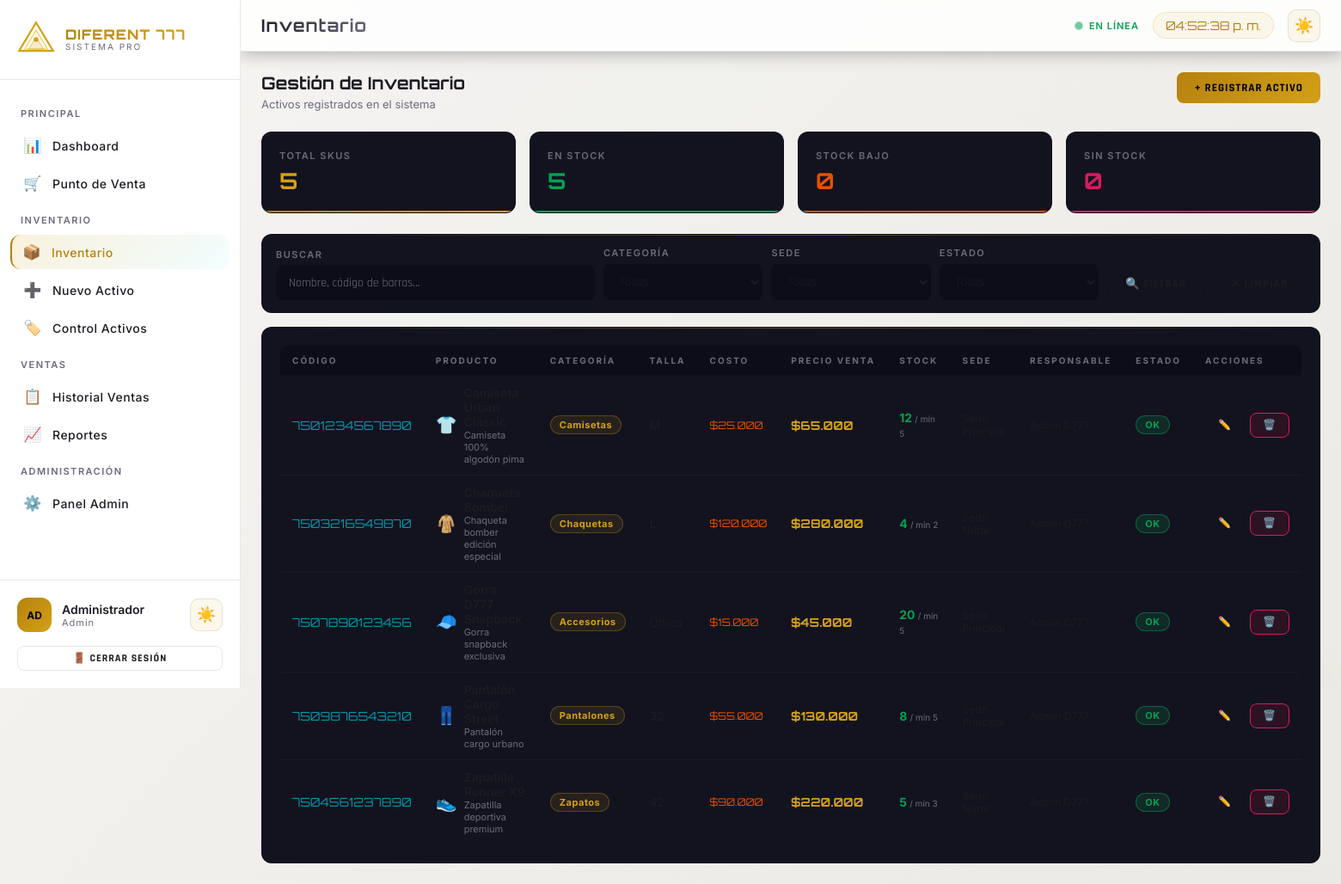
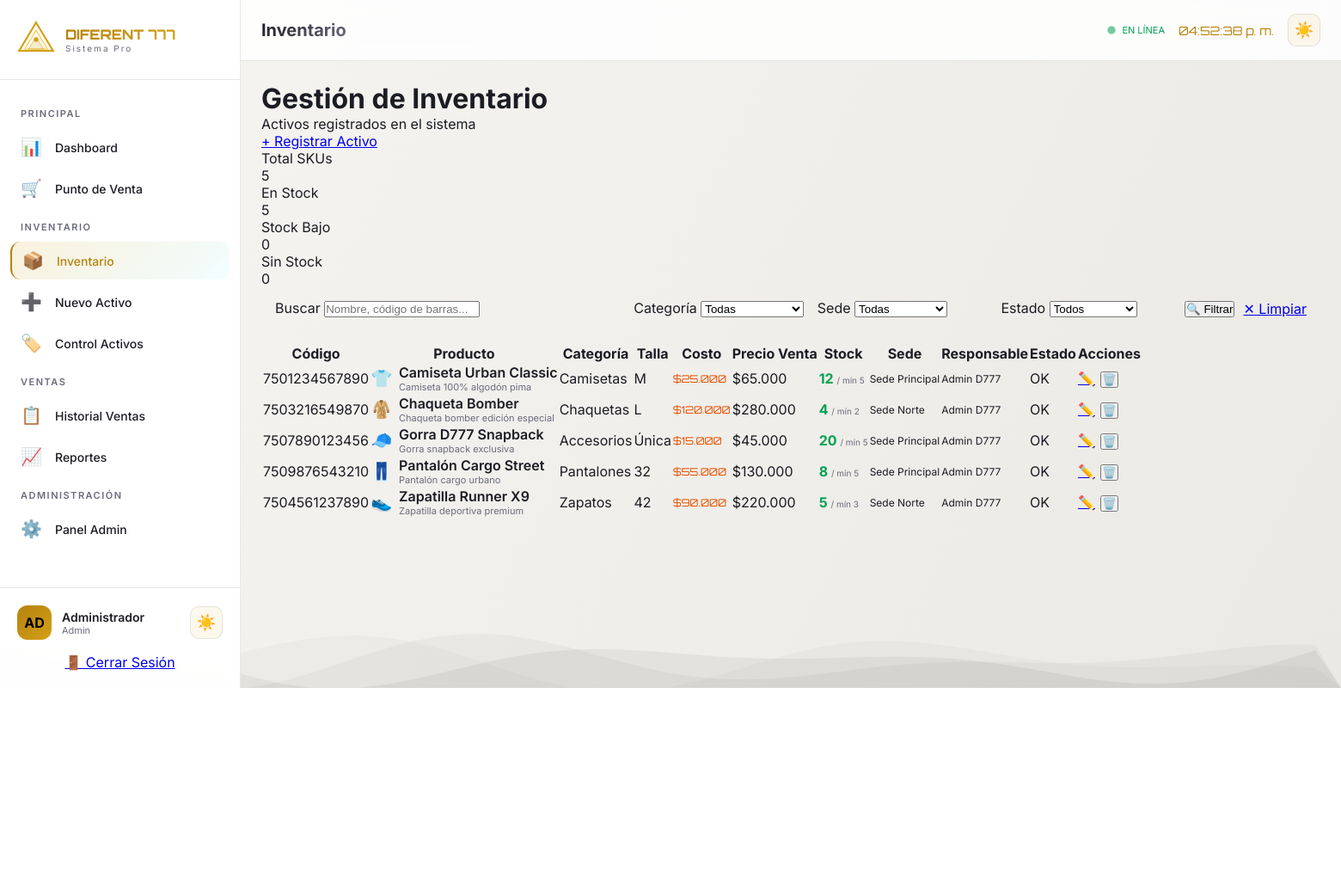
Before and after one commit to juliancamilos86-art/Diferent777, a Flask app: page /inventario in a window 1560 px wide. Shown: the whole page at 86% size. After the commit the page ends 800 px from the top, so only its background shows below. Run offline with Flask 3, Linux system fonts and the light colour scheme; a user stored in the database is signed in.

Commit message:
Update main.css

```diff
--- a/static/css/main.css
+++ b/static/css/main.css
@@ -1,247 +1,285 @@
-@import url('https://fonts.googleapis.com/css2?family=Orbitron:wght@400;700;900&family=Rajdhani:wght@300;400;500;600;700&display=swap');
+// ============================================================
+// DIFERENT 777 — MAIN JS
+// ============================================================
 
-:root {
-  --bg: #0a0a0f;
-  --deep: #0f0f1a;
-  --card: #13131f;
-  --card2: #161625;
-  --border: #1e1e35;
-  --gold: #d4a017;
-  --gold2: #f5c842;
-  --accent: #7c4dff;
-  --cyan: #00e5ff;
-  --green: #00e676;
-  --red: #ff1744;
-  --orange: #ff6d00;
-  --text: #e8e8f0;
-  --muted: #6b6b8a;
-  --sidebar-w: 240px;
+// ---------- TEMA (claro / oscuro) ----------
+// Única fuente de verdad para el tema. El <head> de base.html ya aplicó
+// el atributo data-theme antes del primer paint (evita parpadeo); aquí
+// solo conectamos los botones y mantenemos todo sincronizado.
+const ThemeManager = (function () {
+  const STORAGE_KEY = 'd777-theme';
+  const root = document.documentElement;
+
+  function getTheme() {
+    return root.getAttribute('data-theme') === 'light' ? 'light' : 'dark';
+  }
+
+  function reflectUI(theme) {
+    const icon = theme === 'light' ? '☀️' : '🌙';
+    document.querySelectorAll('[data-theme-icon]').forEach(el => { el.textContent = icon; });
+    document.querySelectorAll('[data-theme-toggle]').forEach(btn => {
+      btn.setAttribute('aria-pressed', String(theme === 'light'));
+    });
+  }
+
+  function setTheme(theme) {
+    root.setAttribute('data-theme', theme);
+    try { localStorage.setItem(STORAGE_KEY, theme); } catch (e) { /* no disponible */ }
+    reflectUI(theme);
+    document.dispatchEvent(new CustomEvent('themechange', { detail: { theme } }));
+  }
+
+  function toggle() {
+    setTheme(getTheme() === 'light' ? 'dark' : 'light');
+  }
+
+  function init() {
+    reflectUI(getTheme());
+    document.querySelectorAll('[data-theme-toggle]').forEach(btn => {
+      btn.addEventListener('click', toggle);
+    });
+    try {
+      window.matchMedia('(prefers-color-scheme: light)').addEventListener('change', (e) => {
+        if (!localStorage.getItem(STORAGE_KEY)) setTheme(e.matches ? 'light' : 'dark');
+      });
+    } catch (e) { /* navegador antiguo */ }
+  }
+
+  return { getTheme, setTheme, toggle, init };
+})();
+
+// ---------- CLOCK ----------
+function updateClock() {
+  const el = document.getElementById('clock');
+  if (el) el.textContent = new Date().toLocaleTimeString('es-CO', { hour: '2-digit', minute: '2-digit', second: '2-digit' });
 }
 
-* { margin: 0; padding: 0; box-sizing: border-box; }
+// ---------- FRACTAL CANVAS (fondo animado, sensible al tema) ----------
+function initFractal() {
+  const canvas = document.getElementById('fractalCanvas');
+  if (!canvas) return;
+  const ctx = canvas.getContext('2d');
+  const reducedMotionQuery = window.matchMedia('(prefers-reduced-motion: reduce)');
+  let rafId = null;
 
-body {
-  font-family: 'Rajdhani', sans-serif;
-  background: var(--bg);
-  color: var(--text);
-  min-height: 100vh;
-  font-size: 15px;
+  function resize() {
+    canvas.width = window.innerWidth;
+    canvas.height = window.innerHeight;
+  }
+
+  function cssVar(name, fallback) {
+    const v = getComputedStyle(document.documentElement).getPropertyValue(name).trim();
+    return v || fallback;
+  }
+
+  function hexToRgb(hex) {
+    hex = hex.replace('#', '').trim();
+    if (hex.length === 3) hex = hex.split('').map(c => c + c).join('');
+    const num = parseInt(hex, 16);
+    if (Number.isNaN(num)) return '212,160,23';
+    return `${(num >> 16) & 255},${(num >> 8) & 255},${num & 255}`;
+  }
+
+  function palette() {
+    const isLight = ThemeManager.getTheme() === 'light';
+    return {
+      from: cssVar('--bg-dark', isLight ? '#f6f5f2' : '#0a0a0f'),
+      to: cssVar('--bg-darker', isLight ? '#ebe9e4' : '#050508'),
+      gold: hexToRgb(cssVar('--gold', '#d4a017')),
+      purple: hexToRgb(cssVar('--purple', '#bb86fc')),
+      waveOpacity: isLight ? 0.05 : 0.02,
+      fractalOpacity: isLight ? 0.16 : 0.1,
+      kochOpacity: isLight ? 0.12 : 0.07
+    };
+  }
+
+  function sierpinski(x, y, size, depth, rgb, baseAlpha) {
+    if (depth <= 0 || size < 6) return;
+    const h = size * (Math.sqrt(3) / 2);
+    ctx.beginPath();
+    ctx.moveTo(x, y - h * 2 / 3);
+    ctx.lineTo(x - size / 2, y + h / 3);
+    ctx.lineTo(x + size / 2, y + h / 3);
+    ctx.closePath();
+    ctx.strokeStyle = `rgba(${rgb},${baseAlpha * (depth / 5)})`;
+    ctx.lineWidth = 0.5;
+    ctx.stroke();
+    sierpinski(x, y - h * 2 / 3, size / 2, depth - 1, rgb, baseAlpha);
+    sierpinski(x - size / 4, y + h / 6, size / 2, depth - 1, rgb, baseAlpha);
+    sierpinski(x + size / 4, y + h / 6, size / 2, depth - 1, rgb, baseAlpha);
+  }
+
+  function kochSegment(x1, y1, x2, y2, depth, rgb, alpha) {
+    if (depth <= 0) {
+      ctx.beginPath();
+      ctx.moveTo(x1, y1);
+      ctx.lineTo(x2, y2);
+      ctx.strokeStyle = `rgba(${rgb},${alpha})`;
+      ctx.lineWidth = 0.3;
+      ctx.stroke();
+      return;
+    }
+    const dx = (x2 - x1) / 3, dy = (y2 - y1) / 3;
+    const ax = x1 + dx, ay = y1 + dy, bx = x2 - dx, by = y2 - dy;
+    const mx = (x1 + x2) / 2 - Math.sqrt(3) * (y2 - y1) / 6;
+    const my = (y1 + y2) / 2 + Math.sqrt(3) * (x2 - x1) / 6;
+    kochSegment(x1, y1, ax, ay, depth - 1, rgb, alpha);
+    kochSegment(ax, ay, mx, my, depth - 1, rgb, alpha);
+    kochSegment(mx, my, bx, by, depth - 1, rgb, alpha);
+    kochSegment(bx, by, x2, y2, depth - 1, rgb, alpha);
+  }
+
+  function drawWaves(pal, time) {
+    for (let i = 0; i < 3; i++) {
+      ctx.beginPath();
+      for (let x = 0; x < canvas.width; x += 30) {
+        const y = canvas.height - 30 + Math.sin(x * 0.008 + time + i * 2) * 20 + Math.cos(x * 0.012 - time + i) * 15;
+        if (x === 0) ctx.moveTo(x, y); else ctx.lineTo(x, y);
+      }
+      ctx.lineTo(canvas.width, canvas.height);
+      ctx.lineTo(0, canvas.height);
+      ctx.fillStyle = `rgba(${pal.gold},${Math.max(pal.waveOpacity - i * 0.006, 0)})`;
+      ctx.fill();
+    }
+  }
+
+  function drawFractals(pal) {
+    const W = canvas.width, H = canvas.height;
+    sierpinski(W * 0.15, H * 0.35, 350, 5, pal.gold, pal.fractalOpacity);
+    sierpinski(W * 0.82, H * 0.25, 280, 4, pal.gold, pal.fractalOpacity);
+    sierpinski(W * 0.5, H * 0.78, 300, 4, pal.gold, pal.fractalOpacity);
+    kochSegment(0, H * 0.5, W * 0.35, H * 0.5, 3, pal.purple, pal.kochOpacity);
+    kochSegment(W * 0.65, H * 0.1, W, H * 0.65, 3, pal.purple, pal.kochOpacity);
+  }
+
+  function paint() {
+    const pal = palette();
+    const gradient = ctx.createLinearGradient(0, 0, canvas.width, canvas.height);
+    gradient.addColorStop(0, pal.from);
+    gradient.addColorStop(1, pal.to);
+    ctx.fillStyle = gradient;
+    ctx.fillRect(0, 0, canvas.width, canvas.height);
+
+    drawWaves(pal, Date.now() / 3000);
+    drawFractals(pal);
+  }
+
+  function loop() {
+    paint();
+    if (!reducedMotionQuery.matches) {
+      rafId = requestAnimationFrame(loop);
+    }
+  }
+
+  function start() {
+    if (rafId) cancelAnimationFrame(rafId);
+    loop();
+  }
+
+  resize();
+  start();
+
+  window.addEventListener('resize', () => { resize(); if (reducedMotionQuery.matches) paint(); });
+  document.addEventListener('themechange', () => { if (reducedMotionQuery.matches) paint(); });
+  reducedMotionQuery.addEventListener?.('change', start);
 }
 
-/* SCROLLBAR */
-::-webkit-scrollbar { width: 5px; height: 5px; }
-::-webkit-scrollbar-track { background: var(--deep); }
-::-webkit-scrollbar-thumb { background: var(--border); border-radius: 3px; }
-::-webkit-scrollbar-thumb:hover { background: var(--muted); }
-
-/* LAYOUT */
-.app-wrapper { display: flex; min-height: 100vh; }
-
-/* SIDEBAR */
-.sidebar {
-  width: var(--sidebar-w); background: var(--deep);
-  border-right: 1px solid var(--border);
-  display: flex; flex-direction: column;
-  position: fixed; top: 0; left: 0; bottom: 0;
-  z-index: 100; overflow-y: auto;
+// ---------- TOAST ----------
+function showToast(msg, type = 'success') {
+  const icons = { success: '✓', error: '✕', info: 'ℹ' };
+  const container = document.getElementById('toastContainer') || (() => {
+    const d = document.createElement('div');
+    d.id = 'toastContainer';
+    d.className = 'toast-container';
+    document.body.appendChild(d);
+    return d;
+  })();
+  const toast = document.createElement('div');
+  toast.className = `toast ${type}`;
+  toast.innerHTML = `<span>${icons[type] || '•'}</span><span>${msg}</span>`;
+  container.appendChild(toast);
+  setTimeout(() => toast.remove(), 3500);
 }
 
-.sidebar-logo {
-  padding: 20px 16px;
-  border-bottom: 1px solid var(--border);
-  display: flex; align-items: center; gap: 12px;
-}
-.logo-icon { width: 38px; height: 38px; flex-shrink: 0; }
-.logo-brand { font-family: 'Orbitron', monospace; font-size: 15px; font-weight: 900; color: var(--gold); letter-spacing: 1px; line-height: 1; }
-.logo-sub { font-size: 10px; color: var(--muted); letter-spacing: 2px; text-transform: uppercase; }
-
-.sidebar-nav { flex: 1; padding: 12px 0; }
-
-.nav-section { padding: 8px 16px 4px; font-size: 10px; color: var(--muted); letter-spacing: 2px; text-transform: uppercase; font-weight: 700; }
-
-.nav-item {
-  display: flex; align-items: center; gap: 10px;
-  padding: 11px 16px; color: var(--muted);
-  text-decoration: none; font-size: 14px; font-weight: 600;
-  letter-spacing: 0.5px; transition: all 0.15s;
-  border-left: 3px solid transparent;
-  position: relative;
-}
-.nav-item:hover { color: var(--text); background: rgba(255,255,255,0.03); }
-.nav-item.active { color: var(--gold); background: rgba(212,160,23,0.07); border-left-color: var(--gold); }
-.nav-item .nav-icon { font-size: 17px; width: 22px; text-align: center; }
-.nav-badge { margin-left: auto; background: var(--red); color: #fff; border-radius: 10px; padding: 1px 7px; font-size: 10px; font-weight: 700; }
-
-.sidebar-footer {
-  padding: 16px; border-top: 1px solid var(--border);
-  font-size: 12px; color: var(--muted);
-}
-.sidebar-user { display: flex; align-items: center; gap: 10px; }
-.sidebar-avatar { width: 32px; height: 32px; border-radius: 50%; background: linear-gradient(135deg, var(--accent), var(--gold)); display: flex; align-items: center; justify-content: center; font-size: 12px; font-weight: 700; color: #fff; flex-shrink: 0; }
-.sidebar-user-info .name { font-weight: 600; font-size: 13px; color: var(--text); }
-.sidebar-user-info .role { font-size: 11px; color: var(--muted); text-transform: uppercase; letter-spacing: 1px; }
-
-/* MAIN */
-.main-content {
-  margin-left: var(--sidebar-w);
-  flex: 1; display: flex; flex-direction: column; min-height: 100vh;
+// ---------- CONFIRM DELETE ----------
+function confirmAction(msg, formId) {
+  if (confirm(msg)) {
+    const form = document.getElementById(formId);
+    if (form) form.submit();
+  }
 }
 
-/* TOPBAR */
-.topbar {
-  height: 60px; background: var(--deep);
-  border-bottom: 1px solid var(--border);
-  display: flex; align-items: center; padding: 0 24px;
-  justify-content: space-between; position: sticky; top: 0; z-index: 50;
-  box-shadow: 0 2px 20px rgba(0,0,0,0.3);
-}
-.topbar-title { font-family: 'Orbitron', monospace; font-size: 14px; font-weight: 700; color: var(--text); letter-spacing: 1px; }
-.topbar-right { display: flex; align-items: center; gap: 16px; }
-.topbar-clock { font-family: 'Orbitron', monospace; font-size: 14px; color: var(--gold); background: rgba(212,160,23,0.08); padding: 6px 14px; border-radius: 20px; border: 1px solid rgba(212,160,23,0.2); }
-.topbar-status { display: flex; align-items: center; gap: 6px; font-size: 12px; color: var(--green); font-weight: 600; letter-spacing: 1px; }
-.status-dot { width: 7px; height: 7px; border-radius: 50%; background: var(--green); animation: pulse 2s infinite; }
-@keyframes pulse { 0%,100%{opacity:1;transform:scale(1);} 50%{opacity:0.5;transform:scale(0.8);} }
-
-.page-content { flex: 1; padding: 24px; }
-
-/* PAGE HEADER */
-.page-header { margin-bottom: 24px; display: flex; align-items: flex-start; justify-content: space-between; flex-wrap: wrap; gap: 12px; }
-.page-header-left h1 { font-family: 'Orbitron', monospace; font-size: 20px; font-weight: 700; color: var(--text); margin-bottom: 4px; }
-.page-header-left p { font-size: 13px; color: var(--muted); }
-
-/* CARDS */
-.card {
-  background: var(--card); border: 1px solid var(--border);
-  border-radius: 12px; padding: 20px; position: relative; overflow: hidden;
-}
-.card::before {
-  content: ''; position: absolute; top: 0; left: 0; right: 0; height: 1px;
-  background: linear-gradient(90deg, transparent, rgba(212,160,23,0.4), transparent);
-}
-.card-header { display: flex; align-items: center; justify-content: space-between; margin-bottom: 16px; }
-.card-title { font-family: 'Orbitron', monospace; font-size: 11px; font-weight: 700; color: var(--muted); letter-spacing: 2px; text-transform: uppercase; }
-
-/* STAT CARDS */
-.stat-card {
-  background: var(--card); border: 1px solid var(--border);
-  border-radius: 12px; padding: 20px 20px 16px;
-  position: relative; overflow: hidden;
-}
-.stat-card::after { content: ''; position: absolute; bottom: 0; left: 0; right: 0; height: 2px; }
-.stat-card.gold::after { background: linear-gradient(90deg, var(--gold), var(--gold2)); }
-.stat-card.cyan::after { background: linear-gradient(90deg, var(--cyan), var(--accent)); }
-.stat-card.green::after { background: var(--green); }
-.stat-card.red::after { background: var(--red); }
-.stat-card.orange::after { background: var(--orange); }
-.stat-card.purple::after { background: linear-gradient(90deg, var(--accent), #aa00ff); }
-
-.stat-label { font-size: 11px; color: var(--muted); letter-spacing: 1.5px; text-transform: uppercase; font-weight: 600; margin-bottom: 8px; }
-.stat-value { font-family: 'Orbitron', monospace; font-size: 26px; font-weight: 700; line-height: 1.1; margin-bottom: 6px; }
-.stat-value.gold { color: var(--gold2); }
-.stat-value.cyan { color: var(--cyan); }
-.stat-value.green { color: var(--green); }
-.stat-value.red { color: var(--red); }
-.stat-value.orange { color: var(--orange); }
-.stat-value.purple { color: #bb86fc; }
-.stat-sub { font-size: 12px; color: var(--muted); }
-.stat-change { display: inline-flex; align-items: center; gap: 4px; font-size: 11px; font-weight: 700; padding: 2px 8px; border-radius: 12px; margin-top: 4px; }
-.up { background: rgba(0,230,118,0.1); color: var(--green); }
-.down { background: rgba(255,23,68,0.1); color: var(--red); }
-
-/* GRIDS */
-.grid-2 { display: grid; grid-template-columns: 1fr 1fr; gap: 16px; }
-.grid-3 { display: grid; grid-template-columns: repeat(3,1fr); gap: 16px; }
-.grid-4 { display: grid; grid-template-columns: repeat(4,1fr); gap: 16px; }
-.grid-stats { display: grid; grid-template-columns: repeat(auto-fit, minmax(200px,1fr)); gap: 16px; margin-bottom: 24px; }
-
-/* BUTTONS */
-.btn {
-  display: inline-flex; align-items: center; gap: 8px;
-  padding: 10px 20px; border-radius: 8px; border: none;
-  cursor: pointer; font-family: 'Rajdhani', sans-serif;
-  font-size: 13px; font-weight: 700; letter-spacing: 1px;
-  text-transform: uppercase; transition: all 0.2s; text-decoration: none;
-}
-.btn-gold { background: linear-gradient(135deg, var(--gold), var(--gold2)); color: #000; }
-.btn-gold:hover { filter: brightness(1.1); transform: translateY(-1px); color: #000; }
-.btn-outline { background: transparent; border: 1px solid var(--border); color: var(--text); }
-.btn-outline:hover { border-color: var(--gold); color: var(--gold); }
-.btn-danger { background: rgba(255,23,68,0.1); border: 1px solid var(--red); color: var(--red); }
-.btn-danger:hover { background: rgba(255,23,68,0.2); }
-.btn-success { background: rgba(0,230,118,0.1); border: 1px solid var(--green); color: var(--green); }
-.btn-cyan { background: rgba(0,229,255,0.08); border: 1px solid var(--cyan); color: var(--cyan); }
-.btn-sm { padding: 6px 14px; font-size: 12px; }
-.btn-lg { padding: 14px 28px; font-size: 16px; }
-.btn-full { width: 100%; justify-content: center; }
-
-/* FORMS */
-.form-group { margin-bottom: 16px; }
-.form-label { display: block; font-size: 11px; color: var(--muted); letter-spacing: 1.5px; text-transform: uppercase; font-weight: 600; margin-bottom: 6px; }
-.form-control {
-  width: 100%; background: #0d0d1a; border: 1px solid var(--border);
-  color: var(--text); border-radius: 8px; padding: 10px 14px;
-  font-family: 'Rajdhani', sans-serif; font-size: 14px; transition: all 0.2s;
-}
-.form-control:focus { outline: none; border-color: var(--gold); box-shadow: 0 0 0 3px rgba(212,160,23,0.1); }
-.form-control::placeholder { color: var(--muted); }
-select.form-control { cursor: pointer; }
-textarea.form-control { resize: vertical; min-height: 80px; }
-
-/* TABLE */
-.table-wrap { overflow-x: auto; border-radius: 10px; border: 1px solid var(--border); }
-.table { width: 100%; border-collapse: collapse; min-width: 600px; }
-.table th { background: #0d0d1a; padding: 11px 14px; font-size: 10px; font-weight: 700; letter-spacing: 2px; text-transform: uppercase; color: var(--muted); text-align: left; border-bottom: 1px solid var(--border); white-space: nowrap; }
-.table td { padding: 11px 14px; font-size: 14px; border-bottom: 1px solid rgba(30,30,53,0.5); vertical-align: middle; }
-.table tr:last-child td { border-bottom: none; }
-.table tr:hover td { background: rgba(212,160,23,0.02); }
-.td-code { font-family: 'Orbitron', monospace; font-size: 11px; color: var(--cyan); }
-.td-price { font-family: 'Orbitron', monospace; font-weight: 700; color: var(--gold2); }
-.td-mono { font-family: 'Orbitron', monospace; font-size: 12px; }
-
-/* BADGES */
-.badge { display: inline-flex; align-items: center; gap: 4px; padding: 3px 10px; border-radius: 20px; font-size: 11px; font-weight: 700; letter-spacing: 0.5px; }
-.badge-ok { background: rgba(0,230,118,0.1); border: 1px solid rgba(0,230,118,0.3); color: var(--green); }
-.badge-low { background: rgba(255,109,0,0.1); border: 1px solid rgba(255,109,0,0.3); color: var(--orange); }
-.badge-out { background: rgba(255,23,68,0.1); border: 1px solid rgba(255,23,68,0.3); color: var(--red); }
-.badge-gold { background: rgba(212,160,23,0.1); border: 1px solid rgba(212,160,23,0.3); color: var(--gold2); }
-.badge-cyan { background: rgba(0,229,255,0.08); border: 1px solid rgba(0,229,255,0.2); color: var(--cyan); }
-.badge-purple { background: rgba(124,77,255,0.1); border: 1px solid rgba(124,77,255,0.3); color: #bb86fc; }
-.badge-muted { background: rgba(107,107,138,0.1); border: 1px solid var(--border); color: var(--muted); }
-
-/* ALERTS */
-.alert { padding: 12px 16px; border-radius: 8px; margin-bottom: 16px; font-size: 14px; font-weight: 500; display: flex; align-items: center; gap: 10px; }
-.alert-success { background: rgba(0,230,118,0.08); border: 1px solid rgba(0,230,118,0.3); color: var(--green); }
-.alert-error { background: rgba(255,23,68,0.08); border: 1px solid rgba(255,23,68,0.3); color: var(--red); }
-.alert-info { background: rgba(0,229,255,0.06); border: 1px solid rgba(0,229,255,0.2); color: var(--cyan); }
-
-/* FILTERS */
-.filter-row { display: flex; gap: 8px; flex-wrap: wrap; align-items: center; margin-bottom: 16px; }
-.filter-chip { padding: 6px 16px; border-radius: 20px; border: 1px solid var(--border); background: transparent; color: var(--muted); font-family: 'Rajdhani', sans-serif; font-size: 13px; font-weight: 600; cursor: pointer; transition: all 0.15s; }
-.filter-chip:hover, .filter-chip.active { background: rgba(212,160,23,0.08); border-color: var(--gold); color: var(--gold); }
-
-/* TOAST */
-.toast-container { position: fixed; top: 72px; right: 20px; z-index: 9999; display: flex; flex-direction: column; gap: 8px; }
-.toast { background: var(--card); border: 1px solid var(--border); border-radius: 10px; padding: 12px 18px; min-width: 260px; display: flex; align-items: center; gap: 10px; font-size: 14px; font-weight: 600; animation: toastIn 0.3s ease; box-shadow: 0 8px 32px rgba(0,0,0,0.4); }
-.toast.success { border-color: var(--green); }
-.toast.error { border-color: var(--red); }
-.toast.info { border-color: var(--cyan); }
-@keyframes toastIn { from{opacity:0;transform:translateX(20px);} to{opacity:1;transform:translateX(0);} }
-
-/* DIVIDER */
-.divider { border: none; border-top: 1px solid var(--border); margin: 16px 0; }
-
-/* RESPONSIVE */
-@media (max-width: 1024px) {
-  .grid-4 { grid-template-columns: repeat(2,1fr); }
-}
-@media (max-width: 768px) {
-  .sidebar { transform: translateX(-100%); transition: transform 0.3s; }
-  .sidebar.open { transform: translateX(0); }
-  .main-content { margin-left: 0; }
-  .grid-3, .grid-2 { grid-template-columns: 1fr; }
-  .grid-4 { grid-template-columns: 1fr 1fr; }
+// ---------- FORMAT COP ----------
+function fmtCOP(n) {
+  return '$' + Math.round(n).toLocaleString('es-CO');
 }
 
-/* FRACTAL BG */
-.fractal-canvas { position: fixed; top: 0; left: 0; width: 100%; height: 100%; z-index: 0; pointer-events: none; opacity: 0.07; }
-.app-wrapper { position: relative; z-index: 1; }
+// ---------- MOBILE SIDEBAR ----------
+function openSidebar() {
+  const sidebar = document.querySelector('.sidebar');
+  const overlay = document.getElementById('sidebarOverlay');
+  const btn = document.getElementById('mobileMenuBtn');
+  if (sidebar) sidebar.classList.add('open');
+  if (overlay) overlay.style.display = 'block';
+  if (btn) btn.setAttribute('aria-expanded', 'true');
+}
+
+function closeSidebar() {
+  const sidebar = document.querySelector('.sidebar');
+  const overlay = document.getElementById('sidebarOverlay');
+  const btn = document.getElementById('mobileMenuBtn');
+  if (sidebar) sidebar.classList.remove('open');
+  if (overlay) overlay.style.display = 'none';
+  if (btn) btn.setAttribute('aria-expanded', 'false');
+}
+
+function toggleSidebar() {
+  const sidebar = document.querySelector('.sidebar');
+  if (sidebar && sidebar.classList.contains('open')) {
+    closeSidebar();
+  } else {
+    openSidebar();
+  }
+}
+
+// ---------- INIT ----------
+document.addEventListener('DOMContentLoaded', () => {
+  ThemeManager.init();
+
+  updateClock();
+  setInterval(updateClock, 1000);
+
+  document.querySelectorAll('.alert[data-auto-dismiss]').forEach(a => {
+    setTimeout(() => {
+      a.style.opacity = '0';
+      setTimeout(() => a.remove(), 300);
+    }, 4000);
+  });
+
+  const mobileMenuBtn = document.getElementById('mobileMenuBtn');
+  const overlay = document.getElementById('sidebarOverlay');
+
+  if (mobileMenuBtn) {
+    mobileMenuBtn.addEventListener('click', (e) => {
+      e.stopPropagation();
+      toggleSidebar();
+    });
+  }
+  if (overlay) overlay.addEventListener('click', closeSidebar);
+
+  document.addEventListener('keydown', (e) => {
+    if (e.key === 'Escape') closeSidebar();
+  });
+
+  document.querySelectorAll('.nav-item').forEach(link => {
+    link.addEventListener('click', () => {
+      if (window.innerWidth <= 768) closeSidebar();
+    });
+  });
+
+  window.addEventListener('resize', () => {
+    if (window.innerWidth > 768) closeSidebar();
+  });
+});
+
+window.addEventListener('load', initFractal);
```
